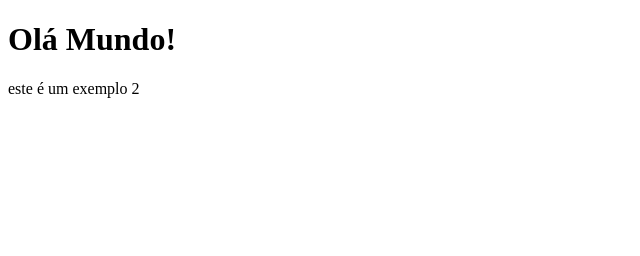
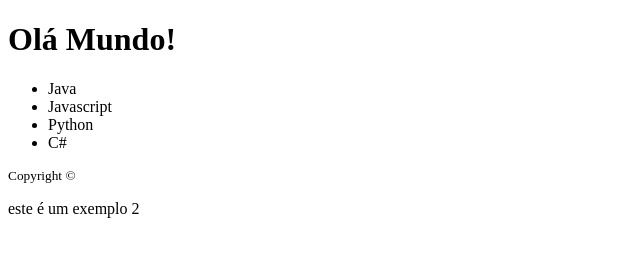
Before and after one commit to YagoFarah/exemplo.html.g, a plain HTML site: page index.html in a window 1280 px wide. Shown: the whole page, without its empty margins (0-640 px from the left). Drawn offline with Linux system fonts and the light colour scheme.

Commit message:
Pagina basica HTML

```diff
--- a/index.html
+++ b/index.html
@@ -8,6 +8,40 @@
 	</head>
 	<body>
 		<h1>Olá Mundo!</h1>
+		<div>
+			<header>
+				<nav>
+					<ul>
+						<li>Java</li>
+						<li>Javascript</li>
+						<li>Python</li>
+						<li>C#</li>
+
+					</ul>
+
+				</nav>
+
+
+			</header>
+			<section>
+			<footer> 	<div>
+				<small>
+					<p> Copyright &copy</p>
+				</small>
+				</div>
+			</footer>
+
+
+			</section>
+
+
+		</div>
+
+
+
 		<p>este é um exemplo 2</p>
+
+
+
 	</body>
 </html>
```
